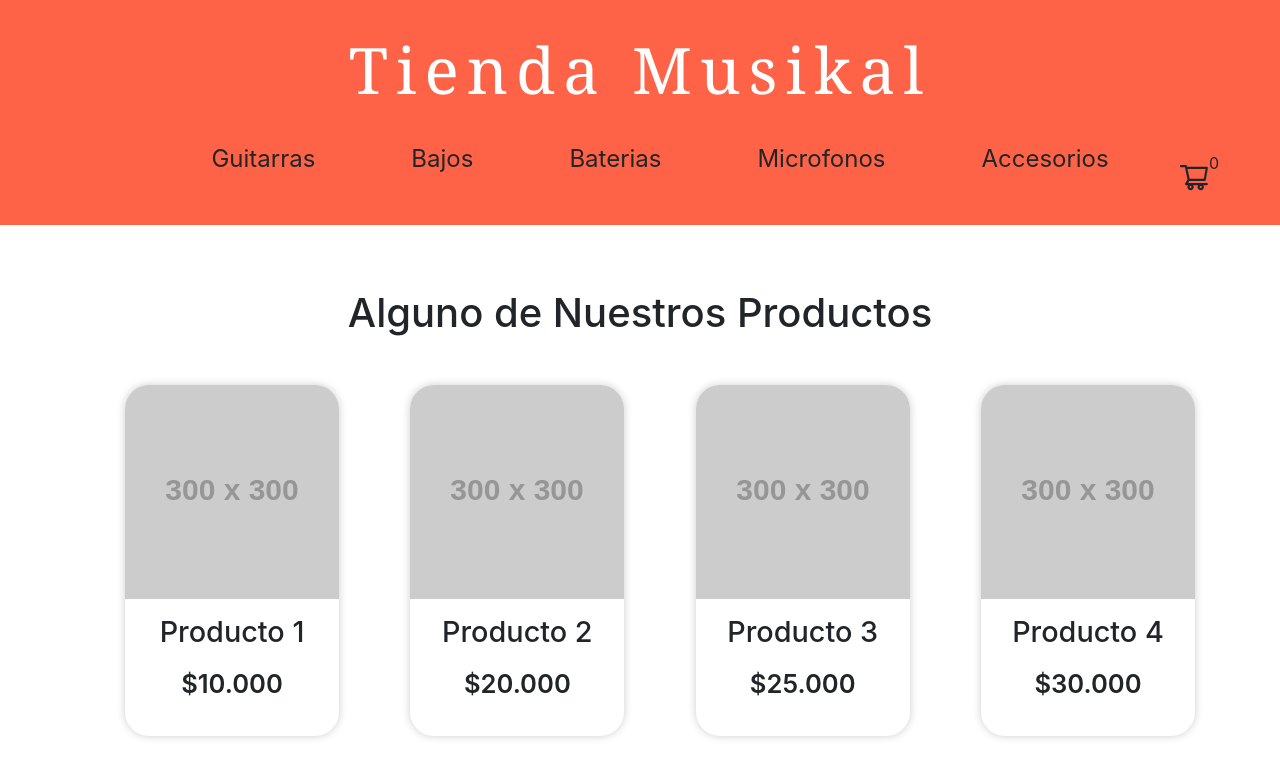
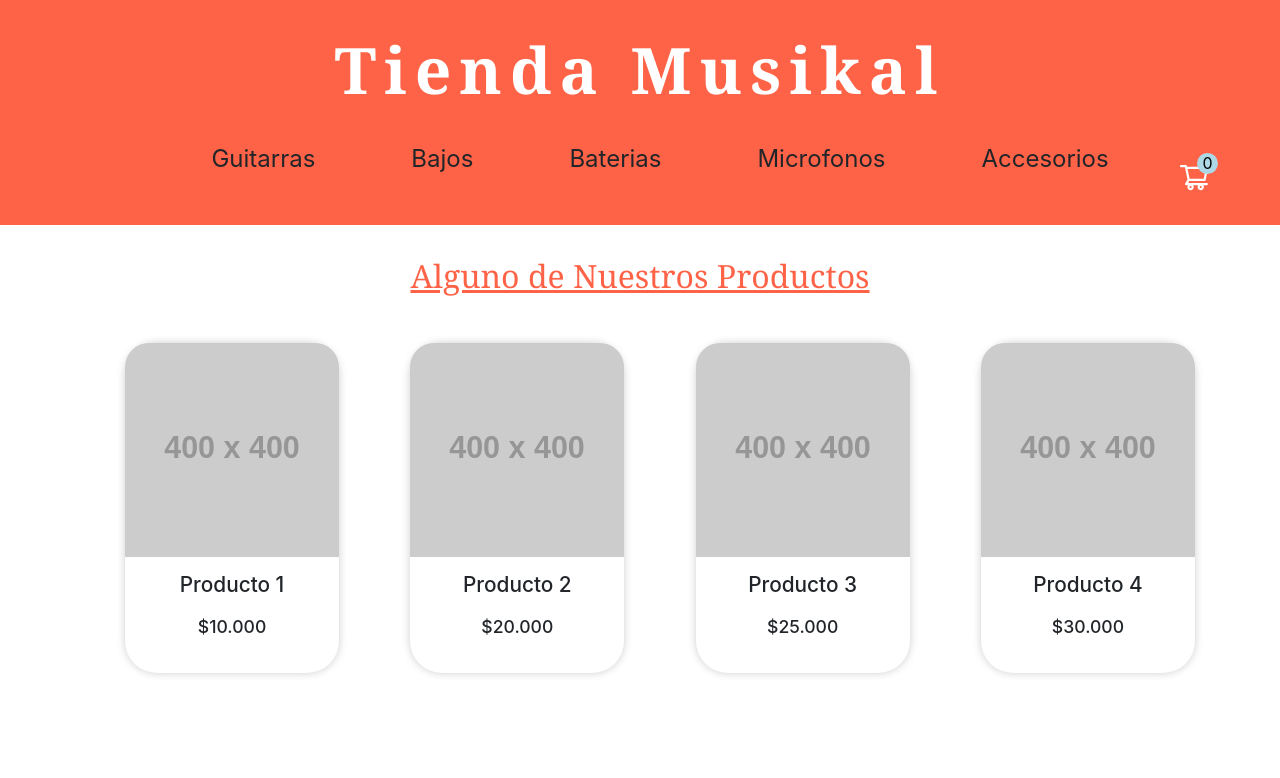
Before and after one commit to Ernesferre/tienda-ecommerce, a React (Create React App) app: page / in a window 1280 px wide. Shown: the top 778 px of the page. Built offline with nearby package versions, Linux system fonts and the light colour scheme; a web font is replaced by a local one.

Commit message:
nuevo cambio

```diff
--- a/src/components/FeaturedProducts/FeaturedProducts.css
+++ b/src/components/FeaturedProducts/FeaturedProducts.css
@@ -1,12 +1,14 @@
 .featuredProducts {
-    padding: 4rem 0;
+    padding: 2rem 0;
   }
 
   .featuredProducts h2 {
-    color: var(--color-secundario);
+    color:tomato;
     text-align: center;
     margin-bottom: 3rem;
-    font-size: 2.5rem;
+    font-size: 2rem;
+    font-family: Cambria, Cochin, Georgia, Times, 'Times New Roman', serif;
+    text-decoration-line: underline;
   }
 
   .featuredProducts ul {
--- a/src/components/Nav/Nav.css
+++ b/src/components/Nav/Nav.css
@@ -16,6 +16,7 @@ nav h1 {
   font-size: 4rem;
   letter-spacing: 0.5rem;
   margin-bottom: 2rem;
+  font-weight: 900;
 }
 
 nav ul {
--- a/src/components/NavCart/NavCart.css
+++ b/src/components/NavCart/NavCart.css
@@ -6,7 +6,7 @@
 }
 
 .navCart svg {
-  color: var(--blanco);
+  color:white;
   font-size: 2rem;
 }
 
@@ -19,9 +19,9 @@
   height: 1.3rem;
   font-size: 1rem;
   position: absolute;
-  right: -0.9rem;
+  right: -0.5rem;
   top: -0.5rem;
-  background: var(--blanco);
+  background: lightblue;
   line-height: 0;
-  color: var(--color-principal);
+  color: black;
 }
--- a/src/components/ProductCard/ProductCard.css
+++ b/src/components/ProductCard/ProductCard.css
@@ -1,13 +1,20 @@
 .productCard {
-  background: var(--blanco);
-  border-radius: 1.5rem;
+  background: white;
+  border-radius: 2rem;
   box-shadow: 0 0 0.5rem rgba(0, 0, 0, 0.2);
   cursor: pointer;
   transition: box-shadow 0.5s;
 }
 
 .productCard:hover {
-  box-shadow: 0 0 0.8rem rgba(0, 0, 0, 0.25);
+  box-shadow: 0 0 0.8rem rgba(0, 0, 0, 0.5);
+  color:tomato;
+
+}
+
+div h3 p:hover  {
+  font-size: 3rem;
+  font-weight: bold;
 }
 
 .productCard img {
@@ -23,12 +30,12 @@
 
 .productCard div h3 {
   color: var(--text);
-  font-size: 1.8rem;
+  font-size: 1.3rem;
   margin-bottom: 1rem;
 }
 
 .productCard div p {
   color: var(--text);
-  font-size: 1.6rem;
-  font-weight: 600;
+  font-size: 1.1rem;
+  font-weight: 500;
 }
--- a/src/components/ProductCard/ProductCard.jsx
+++ b/src/components/ProductCard/ProductCard.jsx
@@ -3,7 +3,7 @@ import './ProductCard.css';
 const ProductCard = ({titulo, precio}) => {
     return (
         <article className="productCard">
-            <img src="https://placehold.it/300x300" alt="Mi producto de prueba"/>
+            <img src="https://placehold.it/400x400" alt="Mi producto de prueba"/>
             <div>
                 <h3>{titulo}</h3>
                 <p>${precio}</p>
--- a/src/components/global/NavAndWidjetCart.css
+++ b/src/components/global/NavAndWidjetCart.css
@@ -7,11 +7,12 @@ header {
 }
 
 header h1 {
-        color: white;
+        color: yellow;
         /* color: var(--blanco); */
-        font-size: 3rem;
+        font-size: 4rem;
         letter-spacing: 0.5rem;
         margin-bottom: 0.9rem;
+        /* font-weight: 900; */
 
 }
 
```
Also changed, not shown: 1 other file (tests, documents, lock files or other folders).
